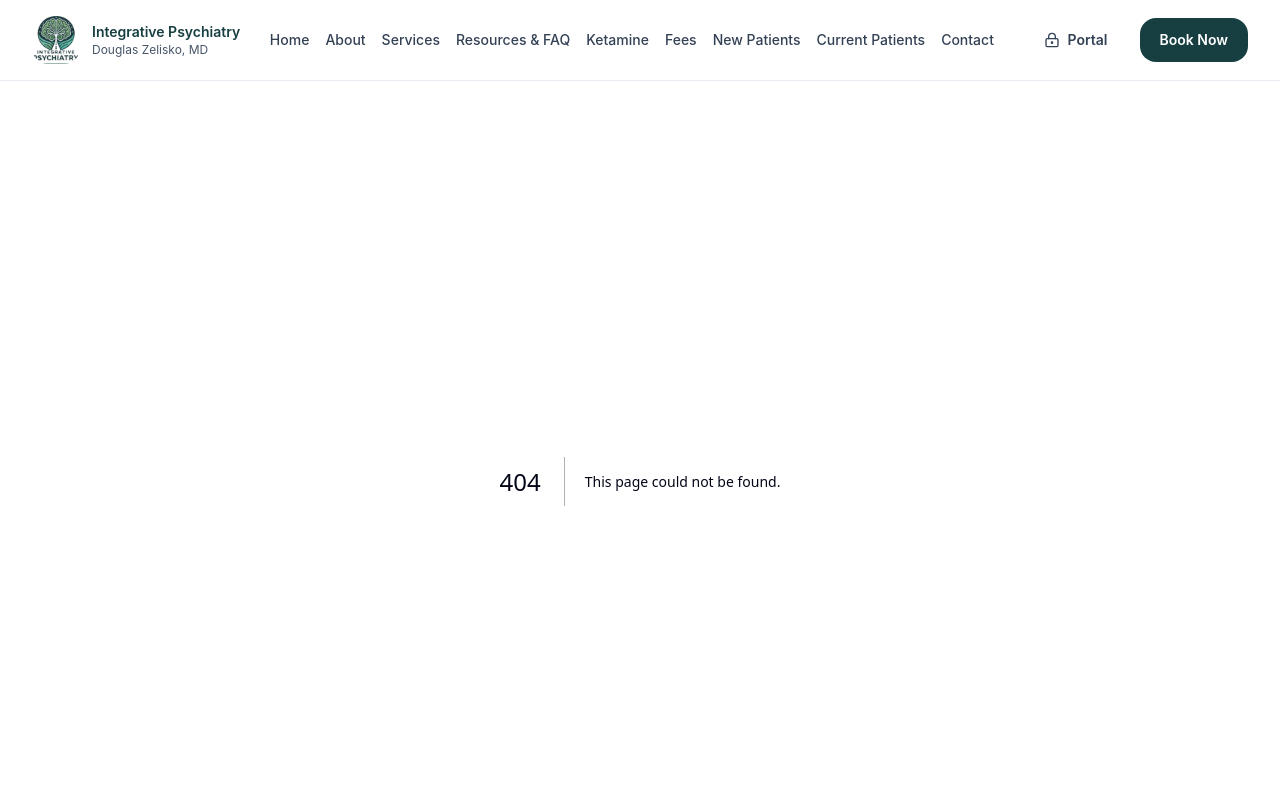
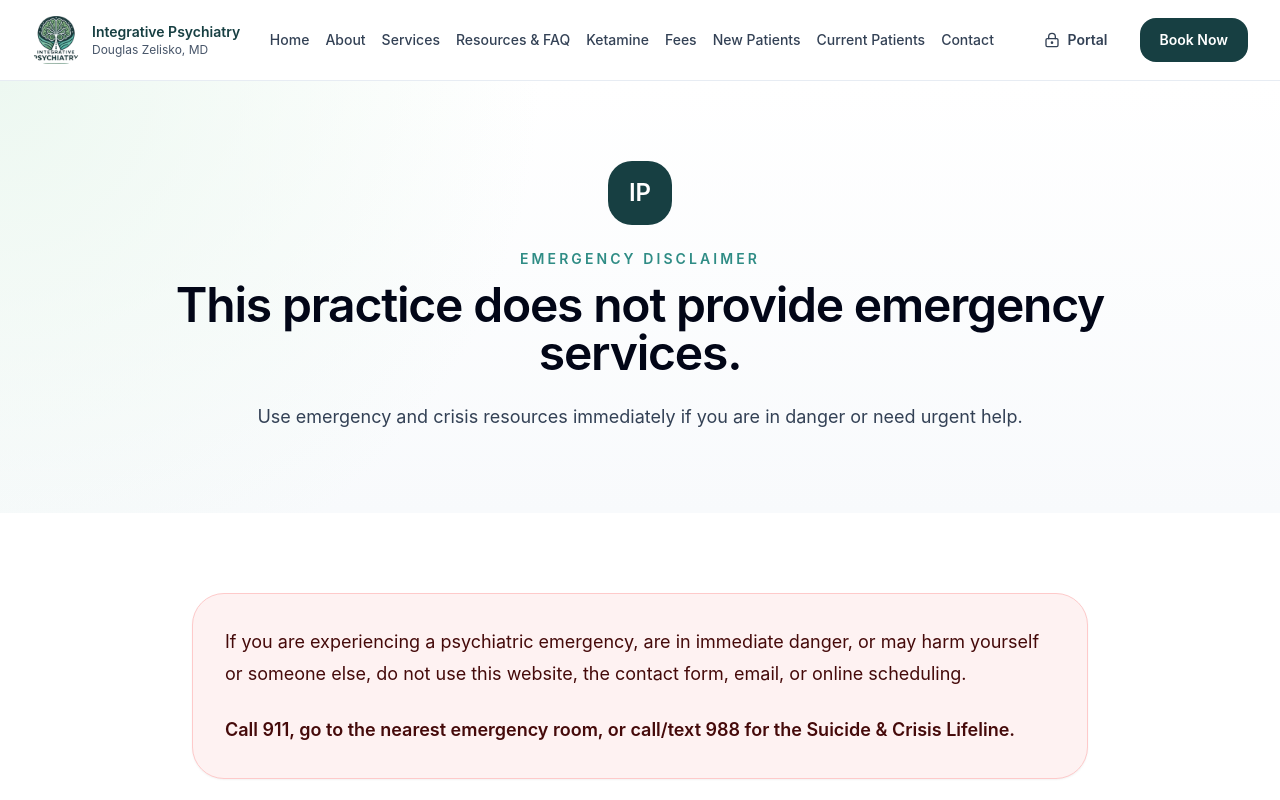
Before and after one commit to am225723/drz, a Next.js app: page /emergency-disclaimer in a window 1280 px wide. Before the commit this address had no page. Shown: the top 800 px of the page. Built offline with nearby package versions, Linux system fonts and the light colour scheme.

Commit message:
Add emergency disclaimer page

```diff
--- /dev/null
+++ b/app/emergency-disclaimer/page.jsx
@@ -0,0 +1,7 @@
+import { PageHero, Section } from '../../components/ui';
+
+export const metadata = { title: 'Emergency Disclaimer | Integrative Psychiatry' };
+
+export default function EmergencyDisclaimerPage() {
+  return <><PageHero eyebrow="Emergency Disclaimer" title="This practice does not provide emergency services." subtitle="Use emergency and crisis resources immediately if you are in danger or need urgent help." /><Section><div className="mx-auto max-w-4xl rounded-[2rem] border border-red-200 bg-red-50 p-8 text-lg leading-8 text-red-950 shadow-sm"><p>If you are experiencing a psychiatric emergency, are in immediate danger, or may harm yourself or someone else, do not use this website, the contact form, email, or online scheduling.</p><p className="mt-6 font-semibold">Call 911, go to the nearest emergency room, or call/text 988 for the Suicide & Crisis Lifeline.</p></div></Section></>;
+}
```
